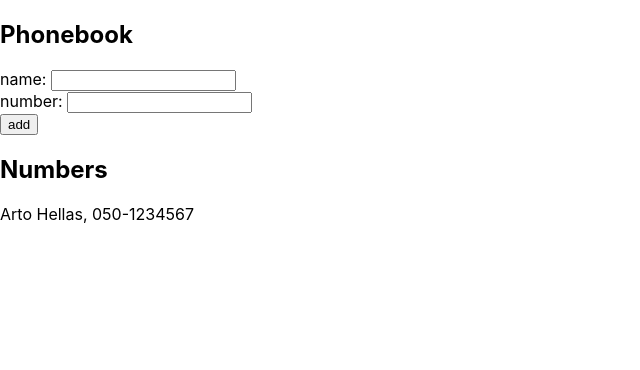
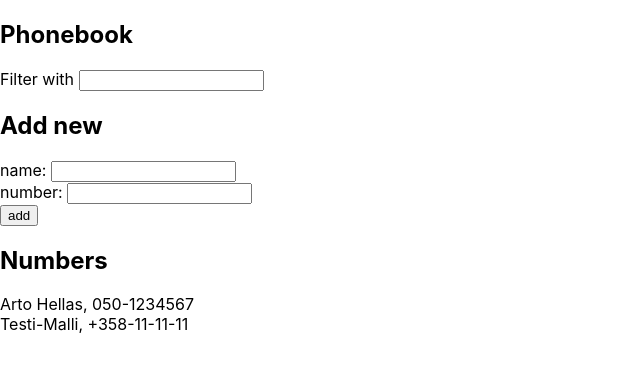
Before and after one commit to sallasal/FullStackOpen, a React (Create React App) app in the folder Osa-2/puhelinluettelo/: page / in a window 1280 px wide. Shown: the top 370 px of the page, without its empty margins (0-640 px from the left). Built offline with nearby package versions, Linux system fonts and the light colour scheme.

Commit message:
Add exercise 2.9

```diff
--- a/Osa-2/puhelinluettelo/src/App.js
+++ b/Osa-2/puhelinluettelo/src/App.js
@@ -2,20 +2,21 @@ import React, { useState } from 'react'
 
 const App = () => {
   const [ persons, setPersons] = useState([
-    { name: 'Arto Hellas', number: '050-1234567' }
+    { name: 'Arto Hellas', number: '050-1234567' },
+    { name: 'Testi-Malli', number: '+358-11-11-11'}
   ])
   const [ newName, setNewName ] = useState('')
   const [ newNumber, setNewNumber ] = useState('')
+  const [ filter, setFilter ] = useState('')
 
   const addPerson = (event) => {
     event.preventDefault()
     const nameObject = {
       name: newName,
       number: newNumber
-  }
+    }
 
-
-  if (!(persons.some((person) => person['name'] === newName))) {
+    if (!(persons.some((person) => person['name'] === newName))) {
       setPersons(persons.concat(nameObject))
     } else {
       alert(`${newName} is already added to the phonebook`)
@@ -33,9 +34,23 @@ const App = () => {
     setNewNumber(event.target.value)
   }
 
+  const handleFilterChange = (event) => {
+    setFilter(event.target.value)
+
+  }
+
+  const personsToShow = (filter.length === 0)
+    ? persons
+    : persons.filter(person => person.name.includes(filter))
+
   return (
     <div>
       <h2>Phonebook</h2>
+      <div>
+        Filter with <input value = {filter} onChange = {handleFilterChange} />
+      </div>
+
+      <h2>Add new</h2>
       <form onSubmit = {addPerson}>
         <div>
           name: <input value = {newName} onChange = {handleNameChange}/>
@@ -48,7 +63,7 @@ const App = () => {
         </div>
       </form>
       <h2>Numbers</h2>
-        {persons.map(person => <div key = {person.name}> {person.name}, {person.number}</div>)}
+        {personsToShow.map(person => <div key = {person.name}> {person.name}, {person.number}</div>)}
     </div>
   )
 
```
Also changed, not shown: 1 other file (tests, documents, lock files or other folders).
